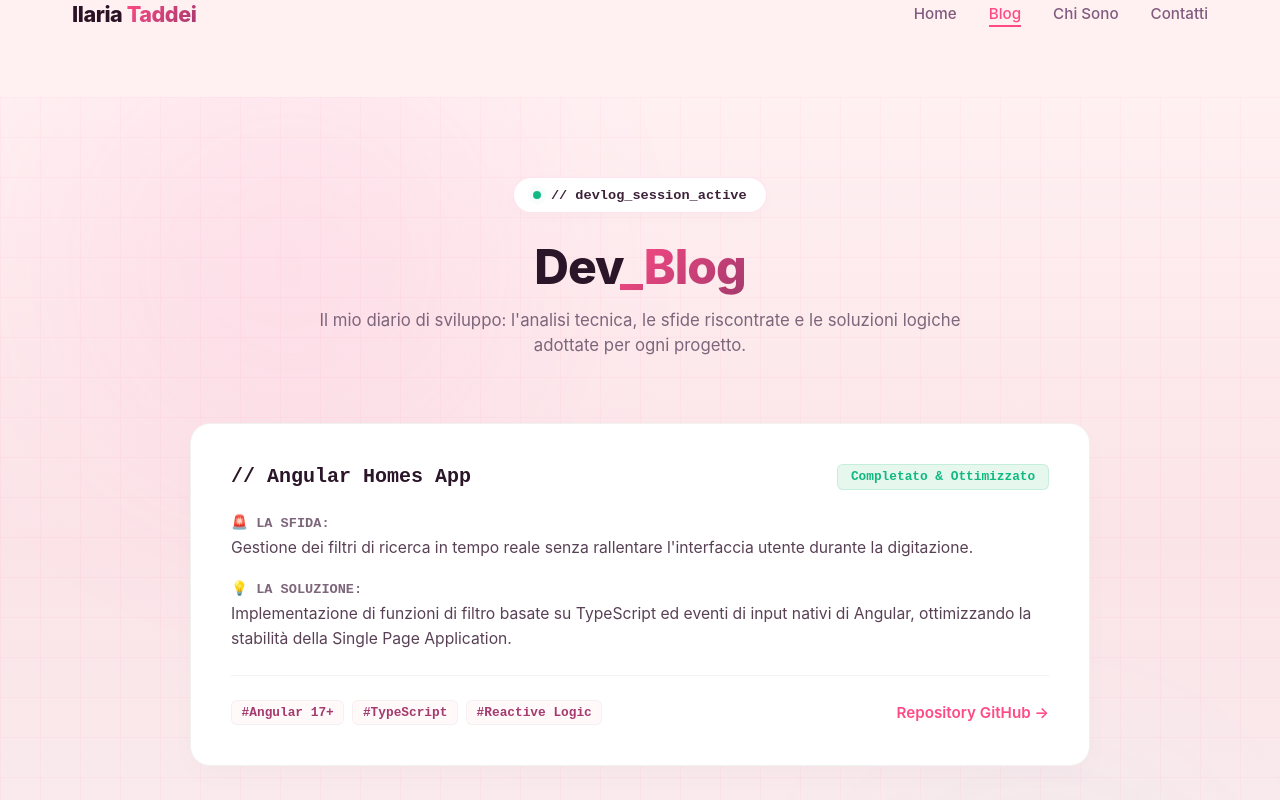
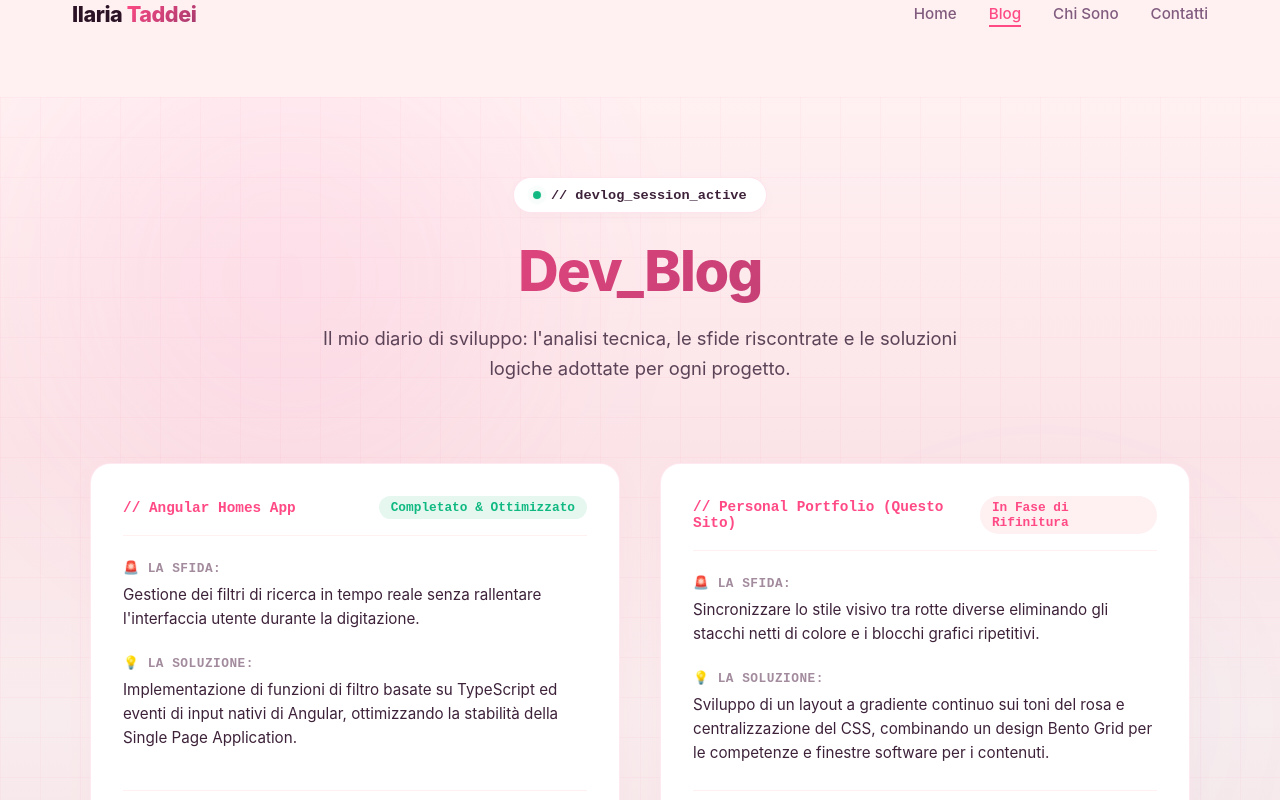
Before and after one commit to IlariA-16/mio-blog, an Angular app in the folder mio-blog/: page /blog in a window 1280 px wide. Shown: the top 800 px of the page. Built offline with nearby package versions, Linux system fonts and the light colour scheme.

Commit message:
Modifiche del css della pagina, modifiche parte html di blog,contatti e about

```diff
--- a/mio-blog/src/app/features/about/about.html
+++ b/mio-blog/src/app/features/about/about.html
@@ -10,7 +10,7 @@
       <span class="pulse-dot"></span> // profile_active_session
     </div>
 
-    <h1 class="contact-title">Chi Sono</h1>
+    <h1 class="contact-title text-gradient">Chi Sono</h1>
     <p class="contact-subtitle">Il mio profilo e le tappe fondamentali della mia crescita tecnica.</p>
 
     <!-- Finestra Terminale Identica alla Pagina Contatti -->
--- a/mio-blog/src/app/features/blog/blog.css
+++ b/mio-blog/src/app/features/blog/blog.css
@@ -1,216 +1,161 @@
-/* ==========================================
-   1. STRUTTURA DEL FONDALE (GRADIENTE CONTINUO)
-   ========================================== */
+/* Estensione del contenitore di pagina per il layout del blog */
 .blog-container {
-  position: relative;
-  width: 100%;
   min-height: calc(100vh - 70px);
-  margin-top: 70px !important; /* Spazio di sicurezza sotto la navbar */
-  padding: 5rem 2rem;
-  background: linear-gradient(to bottom, #fff0f2 0%, #fbe4e8 40%, #f9ecee 70%, #f4e3e6 100%) !important;
-  overflow: hidden;
-  font-family: -apple-system, BlinkMacSystemFont, "Segoe UI", Roboto, sans-serif;
-  box-sizing: border-box;
 }
 
-.tech-grid-overlay {
-  position: absolute;
-  inset: 0;
-  background-image: linear-gradient(rgba(255, 74, 133, 0.04) 1px, transparent 1px),
-                    linear-gradient(90deg, rgba(255, 74, 133, 0.04) 1px, transparent 1px);
-  background-size: 40px 40px;
-  z-index: 1;
+/* Allineamento del wrapper dei contenuti del blog */
+.blog-main-wrapper {
+  max-width: 1100px;
 }
 
-.glow-orb {
-  position: absolute;
-  border-radius: 50%;
-  filter: blur(100px);
-  z-index: 1;
-  opacity: 0.5;
-}
-.orb-1 { width: 450px; height: 450px; background: rgba(255, 105, 180, 0.18); top: -5%; left: 5%; }
-.orb-2 { width: 350px; height: 350px; background: rgba(0, 216, 255, 0.08); bottom: 10%; right: 5%; }
-
-.blog-main-wrapper {
-  position: relative;
-  z-index: 3;
-  width: 100%;
-  max-width: 900px;
-  margin: 0 auto;
+/* Header della sezione Blog */
+.blog-header {
+  text-align: center;
+  margin-bottom: 5rem;
 }
 
-/* ==========================================
-   2. INTESTAZIONE DI SEZIONE
-   ========================================== */
-.blog-header {
-  text-align: center;
-  margin-bottom: 4rem;
+/* Titolo principale del blog */
+.blog-title {
+  font-size: 3.5rem;
+  font-weight: 800;
+  color: #2d132c;
+  margin: 0 0 1.2rem 0;
+  letter-spacing: -1.5px;
 }
 
-.status-badge {
-  display: inline-flex;
-  align-items: center;
-  gap: 0.6rem;
-  background: #ffffff;
-  border: 1px solid rgba(255, 74, 133, 0.15);
-  padding: 0.6rem 1.2rem;
-  border-radius: 50px;
-  font-size: 0.85rem;
-  font-weight: 600;
-  color: #3d223a;
-  margin-bottom: 1.5rem;
-  font-family: monospace;
-  box-shadow: 0 4px 15px rgba(45, 19, 44, 0.02);
+/* Sottotitolo descrittivo */
+.blog-subtitle {
+  font-size: 1.15rem;
+  max-width: 650px;
+  margin: 0 auto;
+  color: #5c4357;
+  line-height: 1.6;
 }
 
-.pulse-dot {
-  width: 8px;
-  height: 8px;
-  background-color: #10b981;
-  border-radius: 50%;
-  box-shadow: 0 0 8px #10b981;
-  animation: pulse-green 2s infinite;
+/* Griglia flessibile e responsive per i Log dei Progetti */
+.blog-grid {
+  display: grid;
+  grid-template-columns: repeat(auto-fit, minmax(320px, 1fr));
+  gap: 2.5rem;
+  margin-top: 2rem;
 }
 
-@keyframes pulse-green {
-  0% { transform: scale(0.95); box-shadow: 0 0 0 0 rgba(16, 185, 129, 0.5); }
-  70% { transform: scale(1); box-shadow: 0 0 0 6px rgba(16, 185, 129, 0); }
-  100% { transform: scale(0.95); box-shadow: 0 0 0 0 rgba(16, 185, 129, 0); }
+/* Card in stile contenitore minimale / pulito */
+.blog-card {
+  background: #ffffff;
+  border-radius: 20px;
+  border: 1px solid rgba(255, 74, 133, 0.12);
+  padding: 2rem;
+  display: flex;
+  flex-direction: column;
+  justify-content: space-between;
+  box-shadow: 0 10px 30px rgba(255, 74, 133, 0.04);
+  transition: transform 0.3s cubic-bezier(0.16, 1, 0.3, 1), box-shadow 0.3s ease;
 }
 
-.blog-title {
-  font-size: 3rem;
-  font-weight: 800;
-  color: #2b1629;
-  margin-bottom: 0.75rem;
-  letter-spacing: -0.02em;
+/* Effetto Hover sulla Card */
+.blog-card:hover {
+  transform: translateY(-5px);
+  box-shadow: 0 20px 40px rgba(255, 74, 133, 0.1);
 }
 
-.text-gradient {
-  background: linear-gradient(135deg, #ff4a85 0%, #a43a6d 100%);
-  -webkit-background-clip: text;
-  -webkit-text-fill-color: transparent;
-}
-
-.blog-subtitle {
-  font-size: 1.05rem;
-  color: #7d657a;
-  max-width: 650px;
-  margin: 0 auto;
-  line-height: 1.5;
-}
-
-/* ==========================================
-   3. SCHEDE DI TRACCIAMENTO DEI PROGETTI
-   ========================================== */
-.blog-grid {
-  display: flex;
-  flex-direction: column;
-  gap: 2.5rem;
-}
-
-.blog-card {
-  background: #ffffff;
-  border: 1px solid rgba(45, 19, 44, 0.06);
-  border-radius: 20px;
-  padding: 2.5rem;
-  box-shadow: 0 10px 30px rgba(45, 19, 44, 0.02);
-  transition: transform 0.25s ease, border-color 0.25s ease;
-  text-align: left;
-}
-
-.blog-card:hover {
-  transform: translateY(-4px);
-  border-color: rgba(255, 74, 133, 0.25);
-  box-shadow: 0 15px 35px rgba(255, 74, 133, 0.04);
-}
-
+/* Sezione Meta superiore (Nome progetto e Stato) */
 .blog-card-meta {
   display: flex;
   justify-content: space-between;
   align-items: center;
-  flex-wrap: wrap;
-  gap: 1rem;
+  font-family: monospace;
+  font-size: 0.9rem;
+  margin-bottom: 1.5rem;
+  border-bottom: 1px solid #fff0f2;
+  padding-bottom: 1rem;
+}
+
+.blog-project-name {
+  color: #ff4a85;
+  font-weight: 700;
+}
+
+/* Tag dello stato del log */
+.blog-status-tag {
+  background: #fff0f2;
+  color: #ff4a85;
+  padding: 0.25rem 0.75rem;
+  border-radius: 30px;
+  font-size: 0.8rem;
+  font-weight: 600;
+}
+
+/* Variante per lo stato completato */
+.blog-status-tag.completed {
+  background: #e6f7f0;
+  color: #10b981;
+}
+
+/* Corpo centrale della Card */
+.blog-card-body {
+  flex-grow: 1;
+  display: flex;
+  flex-direction: column;
+  gap: 1.5rem;
   margin-bottom: 1.5rem;
 }
 
-.blog-project-name {
-  font-family: monospace;
-  font-size: 1.25rem;
-  color: #2b1629;
-  font-weight: 700;
-}
-
-.blog-status-tag {
+/* Blocchi di contenuto (Sfida / Soluzione) */
+.log-block .log-label {
+  display: block;
   font-family: monospace;
   font-size: 0.8rem;
   font-weight: 700;
-  background: #fff0f2;
-  color: #ff4a85;
-  padding: 0.3rem 0.8rem;
-  border-radius: 6px;
-  border: 1px solid rgba(255, 74, 133, 0.15);
-}
-
-.blog-status-tag.completed {
-  background: #e6f7ed;
-  color: #10b981;
-  border-color: rgba(16, 185, 129, 0.15);
-}
-
-/* Blocchi di Log Tecnici */
-.log-block {
-  margin-bottom: 1.25rem;
-}
-.log-block:last-child {
-  margin-bottom: 0;
-}
-
-.log-label {
-  font-family: monospace;
-  font-size: 0.85rem;
-  font-weight: 700;
-  display: block;
-  margin-bottom: 0.25rem;
-  color: #7d657a;
+  color: #a38b9e;
+  margin-bottom: 0.4rem;
+  letter-spacing: 0.5px;
 }
 
 .log-block p {
-  font-size: 0.98rem;
+  margin: 0;
+  font-size: 0.95rem;
   line-height: 1.6;
-  color: #594155;
+  color: #3d223a;
 }
 
-/* Footer delle Card */
+/* Sezione inferiore (Tags e Link) */
 .blog-card-footer {
   display: flex;
-  justify-content: space-between;
-  align-items: center;
-  flex-wrap: wrap;
-  gap: 1rem;
-  border-top: 1px solid rgba(45, 19, 44, 0.05);
-  padding-top: 1.5rem;
-  margin-top: 1.5rem;
+  flex-direction: column;
+  gap: 1.2rem;
+  border-top: 1px solid #fff0f2;
+  padding-top: 1.2rem;
 }
 
-.blog-tags { display: flex; flex-wrap: wrap; gap: 0.5rem; }
+/* Lista dei tag delle tecnologie */
+.blog-tags {
+  display: flex;
+  flex-wrap: wrap;
+  gap: 0.4rem;
+}
 
 .blog-tag-item {
   font-family: monospace;
   font-size: 0.8rem;
   color: #a43a6d;
-  background: #fff9fa;
-  border: 1px solid rgba(45, 19, 44, 0.04);
-  padding: 0.25rem 0.6rem;
+  background: #fbe4e8;
+  padding: 0.2rem 0.6rem;
   border-radius: 6px;
-  font-weight: 600;
+  font-weight: 500;
 }
 
+/* Link alla repository GitHub */
 .blog-read-link {
-  font-size: 0.95rem;
+  font-size: 0.9rem;
+  color: #3d223a;
+  text-decoration: none;
+  font-weight: 700;
+  align-self: flex-start;
+  transition: color 0.2s ease, transform 0.2s ease;
+}
+
+.blog-read-link:hover {
   color: #ff4a85;
-  font-weight: 600;
-  text-decoration: none;
+  transform: translateX(3px);
 }
-.blog-read-link:hover { text-decoration: underline; }
--- a/mio-blog/src/app/features/blog/blog.html
+++ b/mio-blog/src/app/features/blog/blog.html
@@ -1,16 +1,16 @@
-<div class="blog-container">
+<div class="blog-container page-container">
   <!-- Tag decorativi per lo sfondo tech a gradiente rosa coerente con la Home -->
   <div class="tech-grid-overlay"></div>
   <div class="glow-orb orb-1"></div>
   <div class="glow-orb orb-2"></div>
 
-  <div class="blog-main-wrapper">
+  <div class="blog-main-wrapper page-main-wrapper">
     <!-- Intestazione Pagina -->
     <header class="blog-header">
       <div class="status-badge">
         <span class="pulse-dot"></span> // devlog_session_active
       </div>
-      <h1 class="blog-title">Dev<span class="text-gradient">_Blog</span></h1>
+      <h1 class="blog-title text-gradient">Dev_Blog</h1>
       <p class="blog-subtitle">Il mio diario di sviluppo: l'analisi tecnica, le sfide riscontrate e le soluzioni logiche adottate per ogni progetto.</p>
     </header>
 
--- a/mio-blog/src/app/features/contatti/contatti.html
+++ b/mio-blog/src/app/features/contatti/contatti.html
@@ -11,7 +11,7 @@
     </div>
 
     <h1 class="hero-title-modern">
-      Mettiti in <span class="text-gradient">contatto.</span>
+       <span class="text-gradient">Mettiti in contatto.</span>
     </h1>
 
     <!-- Card del Modulo Contatti in stile Finestra Terminale della Home -->
--- a/mio-blog/src/app/features/home/home.css
+++ b/mio-blog/src/app/features/home/home.css
@@ -1,22 +1,5 @@
 /* ==========================================
-   1. RESET E VARIABILI DI PALETTE ROSA
-   ========================================== */
-* {
-  box-sizing: border-box;
-  margin: 0;
-  padding: 0;
-}
-
-body {
-  font-family: -apple-system, BlinkMacSystemFont, "Segoe UI", Roboto, sans-serif;
-  color: #2b1325;
-  /* Sfondo globale gradiente continuo: scorre uniforme senza stacchi bianchi */
-  background: linear-gradient(to bottom, #fff0f2 0%, #fbe4e8 40%, #f9ecee 70%, #f4e3e6 100%);
-  background-attachment: scroll;
-}
-
-/* ==========================================
-   2. HERO SECTION CON EFFETTI DIGITALI
+   1. HERO SECTION CON EFFETTI DIGITALI
    ========================================== */
 .hero-section {
   position: relative;
--- a/mio-blog/src/styles.css
+++ b/mio-blog/src/styles.css
@@ -17,7 +17,7 @@ body {
   position: relative;
   width: 100%;
   min-height: calc(100vh - 70px);
-  margin-top: 70px !important; /* Sicurezza sotto la navbar fissa */
+  margin-top: 70px; /* Sicurezza sotto la navbar fissa */
   padding: 5rem 2rem;
   background: linear-gradient(to bottom, #fff0f2 0%, #fbe4e8 40%, #f9ecee 70%, #f4e3e6 100%) !important;
   overflow: hidden;
@@ -28,7 +28,7 @@ body {
   position: absolute;
   inset: 0;
   background-image: linear-gradient(rgba(255, 74, 133, 0.04) 1px, transparent 1px),
-                    linear-gradient(90deg, rgba(255, 74, 133, 0.04) 1px, transparent 1px);
+  linear-gradient(90deg, rgba(255, 74, 133, 0.04) 1px, transparent 1px);
   background-size: 40px 40px;
   z-index: 1;
 }
```
